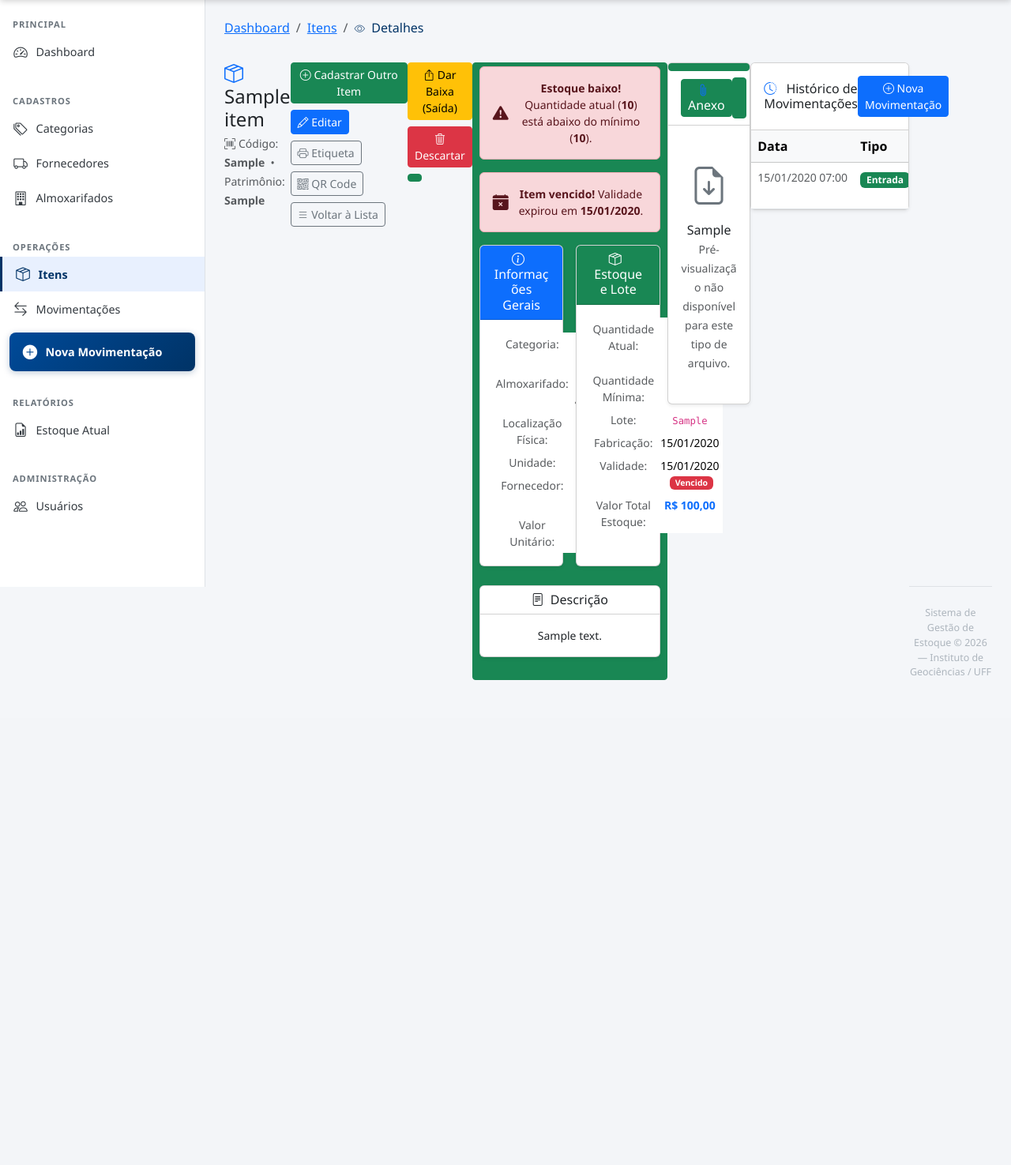
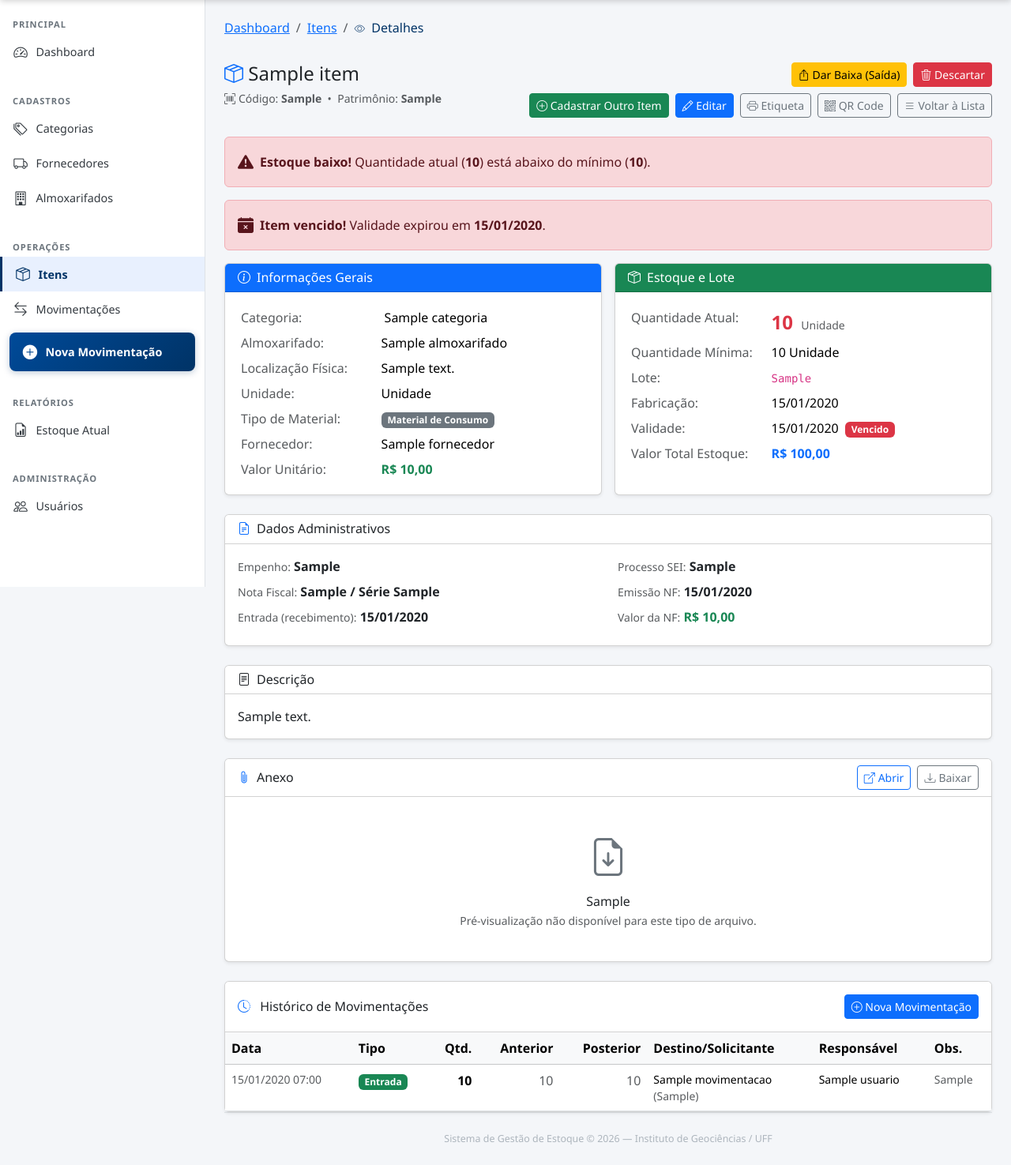
Before and after one commit to pjfernandes/almoxgeo, a Django app: page /itens/1/ in a window 1280 px wide. Shown: the part 57-1532 px from the top of the page at 79% size. Before the commit the page ends 918 px from the top, so only its background shows below. Run offline with Django 5.2, Linux system fonts and the light colour scheme; a user stored in the database is signed in; tables that the repository leaves empty hold one stand-in row (values such as "Sample post").

Commit message:
tela para descarte pelo celular adicionada

```diff
--- a/estoque/templates/estoque/itens/detalhe.html
+++ b/estoque/templates/estoque/itens/detalhe.html
@@ -24,7 +24,18 @@
     </p>
   </div>
 
-  <div class="d-flex gap-2 flex-wrap">
+  <div class="d-flex flex-column align-items-end gap-2">
+    <!-- Linha 1: ações de baixa (destaque) -->
+    <div class="d-flex gap-2 flex-wrap justify-content-end">
+      <a href="{% url 'estoque:movimentacao_rapida' item.pk %}?tipo=SAIDA" class="btn btn-warning btn-sm">
+        <i class="bi bi-box-arrow-up"></i> Dar Baixa (Saída)
+      </a>
+      <a href="{% url 'estoque:movimentacao_rapida' item.pk %}?tipo=DESCARTE" class="btn btn-danger btn-sm">
+        <i class="bi bi-trash3"></i> Descartar
+      </a>
+    </div>
+    <!-- Linha 2: ações gerais -->
+    <div class="d-flex gap-2 flex-wrap justify-content-end">
       <a href="{% url 'estoque:item_criar' %}" class="btn btn-success btn-sm">
         <i class="bi bi-plus-circle"></i> Cadastrar Outro Item
       </a>
@@ -41,14 +52,7 @@
         <i class="bi bi-list"></i> Voltar à Lista
       </a>
     </div>
-  <div class="d-flex gap-2 flex-wrap">
-    <a href="{% url 'estoque:movimentacao_rapida' item.pk %}?tipo=SAIDA" class="btn btn-warning btn-sm">
-      <i class="bi bi-box-arrow-up"></i> Dar Baixa (Saída)
-    </a>
-    <a href="{% url 'estoque:movimentacao_rapida' item.pk %}?tipo=DESCARTE" class="btn btn-danger btn-sm">
-      <i class="bi bi-trash3"></i> Descartar
-    </a>
-    <a href="{% url 'estoque:item_criar' %}" class="btn btn-success btn-sm">
+  </div>
 </div>
 
 
@@ -73,9 +77,6 @@
     </div>
     </div>
     {% else %}
-    {% load tz %}
-    {% now "Y-m-d" as hoje_str %}
-    {% with hoje=hoje_str|date:"Y-m-d" %}
     {% with dias_para_vencer=item.data_validade|timeuntil %}
     {% if "day" in dias_para_vencer and dias_para_vencer|slice:":2"|add:"0" <= 30 %} <div
       class="alert alert-warning d-flex align-items-center mb-3" role="alert">
@@ -85,7 +86,6 @@
       </div>
       </div>
       {% endif %}
-      {% endwith %}
       {% endwith %}
       {% endif %}
       {% endif %}
@@ -104,7 +104,8 @@
               <strong>Item cadastrado com sucesso!</strong>
             </h5>
             <p class="mb-0">
-            Item criado com <strong>{{ item.quantidade_atual }} {{ item.get_unidade_medida_display }}</strong> no estoque.
+              Item criado com <strong>{{ item.quantidade_atual }} {{ item.get_unidade_medida_display }}</strong> no
+              estoque.
               Uma movimentação de <strong>ENTRADA</strong> foi registrada automaticamente no histórico abaixo.
             </p>
           </div>
@@ -121,7 +122,8 @@
               <strong>Item cadastrado sem estoque inicial</strong>
             </h5>
             <p class="mb-2">
-            O item foi criado com quantidade 0. Quando o material chegar fisicamente, registre uma entrada para atualizar o
+              O item foi criado com quantidade 0. Quando o material chegar fisicamente, registre uma entrada para
+              atualizar o
               estoque.
             </p>
             <hr class="my-3">
@@ -184,6 +186,16 @@
                   <tr>
                     <td class="text-muted">Unidade:</td>
                     <td>{{ item.get_unidade_medida_display }}</td>
+                  </tr>
+                  <tr>
+                    <td class="text-muted">Tipo de Material:</td>
+                    <td>
+                      {% if item.tipo_material == 'PERMANENTE' %}
+                      <span class="badge bg-primary">Bem Permanente</span>
+                      {% else %}
+                      <span class="badge bg-secondary">Material de Consumo</span>
+                      {% endif %}
+                    </td>
                   </tr>
                   <tr>
                     <td class="text-muted">Fornecedor:</td>
@@ -265,6 +277,62 @@
 
       </div>
 
+
+      <!-- ── Dados Administrativos (Empenho, SEI, NF) ──────────────── -->
+      {% if item.numero_empenho or item.processo_sei or item.nf_numero %}
+      <div class="card shadow-sm mb-4">
+        <div class="card-header bg-white py-2">
+          <h6 class="mb-0">
+            <i class="bi bi-file-earmark-text me-2 text-primary"></i>Dados Administrativos
+          </h6>
+        </div>
+        <div class="card-body">
+          <div class="row">
+            {% if item.numero_empenho %}
+            <div class="col-md-6 mb-2">
+              <span class="text-muted small">Empenho:</span>
+              <strong>{{ item.numero_empenho }}</strong>
+              {% if item.tipo_empenho %}
+              <span class="badge bg-light text-dark border ms-1">{{ item.get_tipo_empenho_display }}</span>
+              {% endif %}
+            </div>
+            {% endif %}
+            {% if item.processo_sei %}
+            <div class="col-md-6 mb-2">
+              <span class="text-muted small">Processo SEI:</span>
+              <strong>{{ item.processo_sei }}</strong>
+            </div>
+            {% endif %}
+            {% if item.nf_numero %}
+            <div class="col-md-6 mb-2">
+              <span class="text-muted small">Nota Fiscal:</span>
+              <strong>{{ item.nf_numero }}{% if item.nf_serie %} / Série {{ item.nf_serie }}{% endif %}</strong>
+            </div>
+            {% endif %}
+            {% if item.nf_data_emissao %}
+            <div class="col-md-6 mb-2">
+              <span class="text-muted small">Emissão NF:</span>
+              <strong>{{ item.nf_data_emissao|date:"d/m/Y" }}</strong>
+            </div>
+            {% endif %}
+            {% if item.nf_data_entrada %}
+            <div class="col-md-6 mb-2">
+              <span class="text-muted small">Entrada (recebimento):</span>
+              <strong>{{ item.nf_data_entrada|date:"d/m/Y" }}</strong>
+            </div>
+            {% endif %}
+            {% if item.nf_valor %}
+            <div class="col-md-6 mb-2">
+              <span class="text-muted small">Valor da NF:</span>
+              <strong class="text-success">R$ {{ item.nf_valor|floatformat:2 }}</strong>
+            </div>
+            {% endif %}
+          </div>
+        </div>
+      </div>
+      {% endif %}
+
+
       <!-- Descrição (se houver) -->
       {% if item.descricao %}
       <div class="card shadow-sm mb-4">
@@ -329,6 +397,7 @@
       </div>
       {% endif %}
 
+
       <!-- ── Histórico de Movimentações ────────────────────────────── -->
       <div class="card shadow-sm">
         <div class="card-header bg-white py-3 d-flex justify-content-between align-items-center">
@@ -366,6 +435,8 @@
                     <span class="badge bg-success">Entrada</span>
                     {% elif mov.tipo == 'SAIDA' %}
                     <span class="badge bg-danger">Saída</span>
+                    {% elif mov.tipo == 'DESCARTE' %}
+                    <span class="badge bg-dark">Descarte</span>
                     {% elif mov.tipo == 'AJUSTE' %}
                     <span class="badge bg-warning text-dark">Ajuste</span>
                     {% else %}
--- a/estoque/views.py
+++ b/estoque/views.py
@@ -869,6 +869,8 @@ def movimentacao_rapida(request, pk):
     if request.method == 'POST':
         tipo = request.POST.get('tipo', 'SAIDA')
         quantidade = request.POST.get('quantidade', '')
+        solicitante_nome = request.POST.get('solicitante_nome', '').strip()
+        solicitante_departamento = request.POST.get('solicitante_departamento', '').strip()
 
         # Validações simples
         erro = None
@@ -883,15 +885,20 @@ def movimentacao_rapida(request, pk):
             erro = (f'Estoque insuficiente. Disponível: '
                     f'{item.quantidade_atual} {item.get_unidade_medida_display()}.')
 
+        if not erro and tipo == 'SAIDA' and not solicitante_nome:
+            erro = 'Informe quem está retirando o material.'
+
         if erro:
             messages.error(request, erro)
         else:
             mov = Movimentacao(
-                item=item,
-                tipo=tipo,
-                quantidade=quantidade,
-                responsavel=request.user,
-            )
+                            item=item,
+                            tipo=tipo,
+                            quantidade=quantidade,
+                            responsavel=request.user,
+                            solicitante_nome=solicitante_nome,
+                            solicitante_departamento=solicitante_departamento,
+                        )
             try:
                 mov.save()
                 rotulo = 'Descarte' if tipo == 'DESCARTE' else 'Saída'
```
Also changed, not shown: estoque/templates/estoque/movimentacoes/rapida.html (+13 -5 lines). Lines whose indentation alone changed are shown as unchanged.
